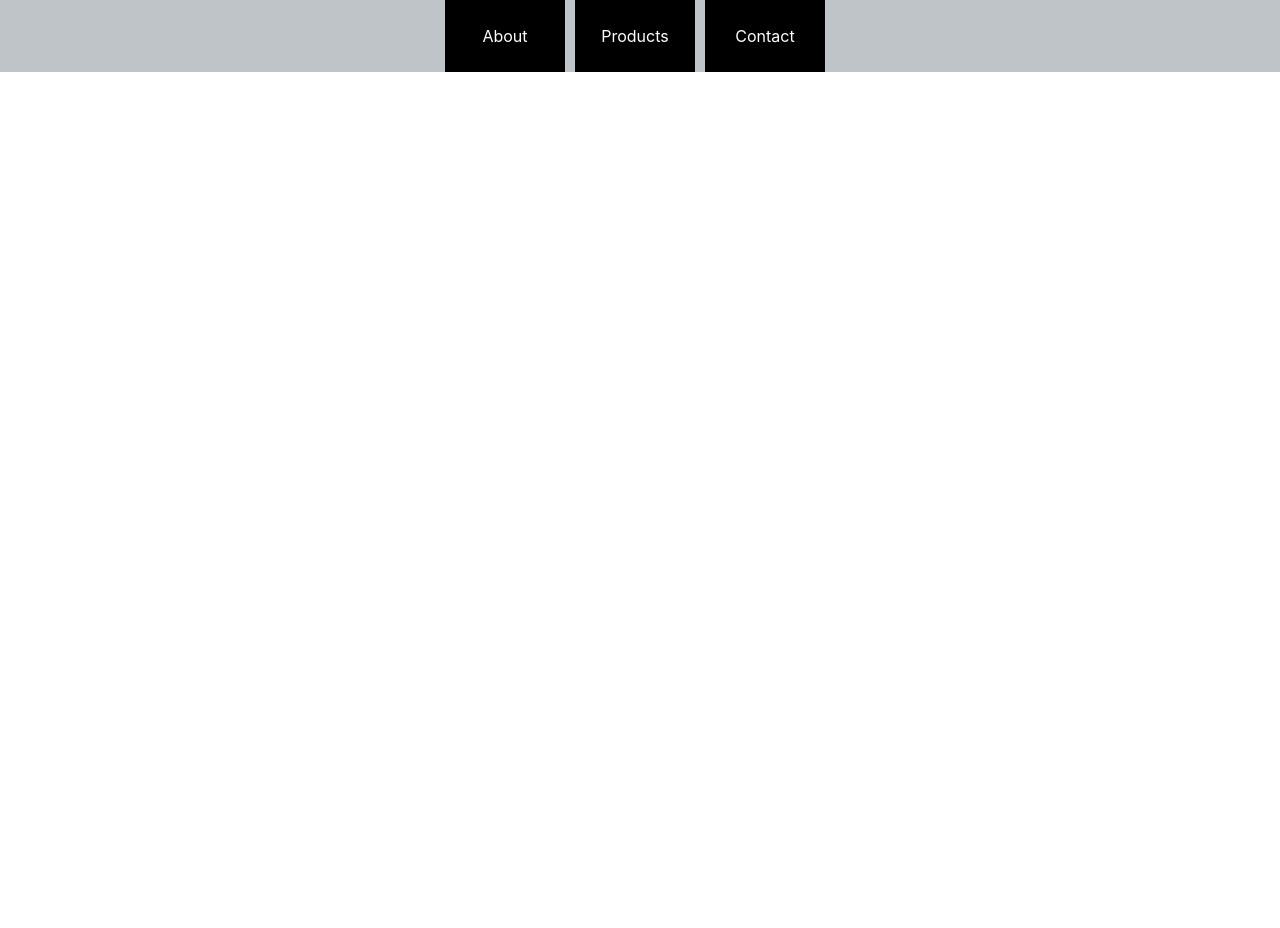
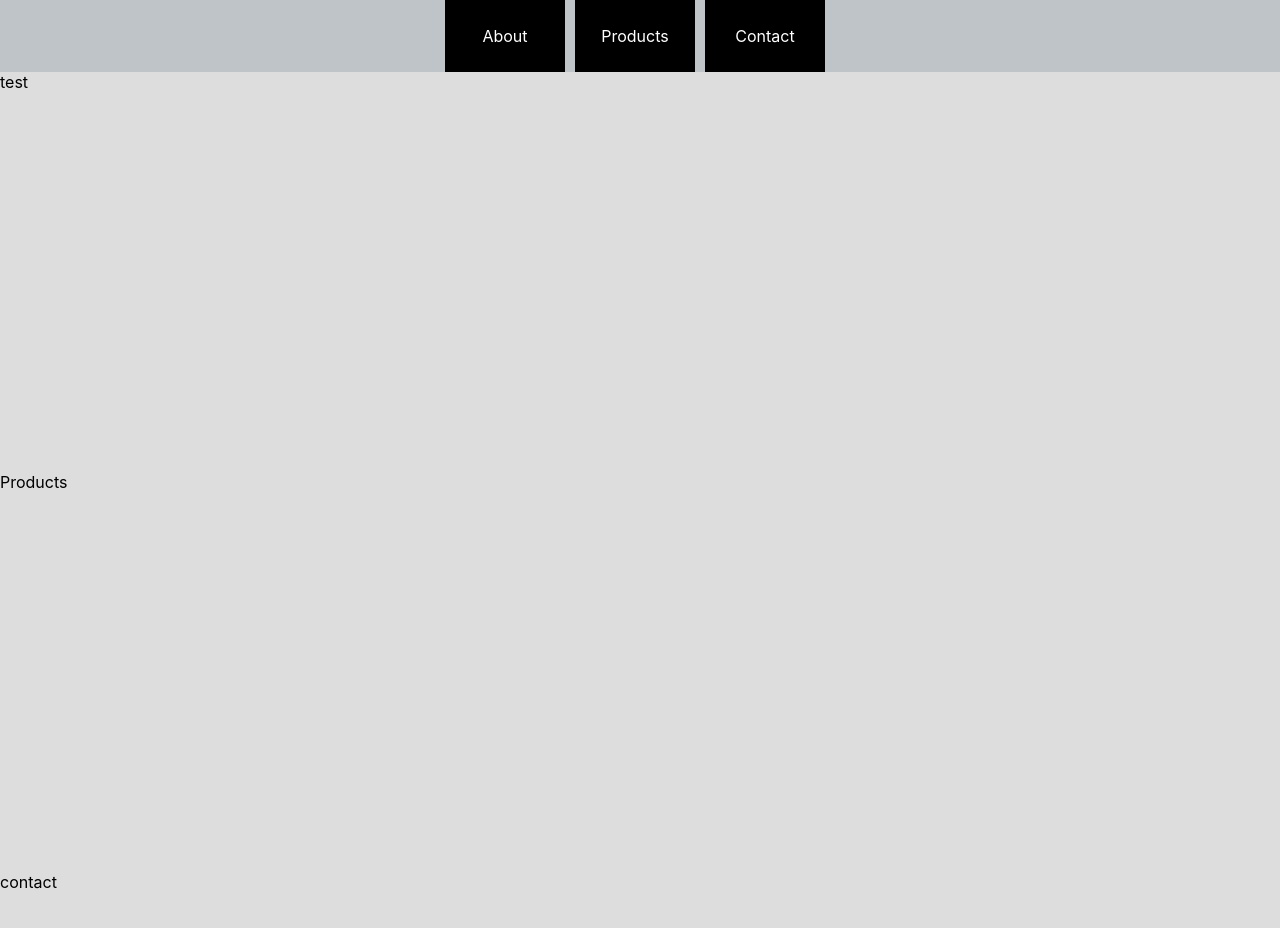
Before and after one commit to nkwtnb/portfolio, a React (Create React App) app: page / in a window 1280 px wide. Shown: the top 928 px of the page. Before the commit the page ends 800 px from the top, so only its background shows below. Built offline with nearby package versions, Linux system fonts and the light colour scheme.

Commit message:
各セクション枠組み追加

```diff
--- a/src/App.tsx
+++ b/src/App.tsx
@@ -1,26 +1,17 @@
-import React from 'react';
-import logo from './logo.svg';
 import './App.css';
 import Header from "./components/Header";
+import About from "./components/sections/About";
+import Products from "./components/sections/Products";
+import Contact from "./components/sections/Contact";
 
 function App() {
   return (
-    <div className="App">
-      <Header>
-        <img src={logo} className="App-logo" alt="logo" />
-        <p>
-          Edit <code>src/App.tsx</code> and save to reload.
-        </p>
-        <a
-          className="App-link"
-          href="https://reactjs.org"
-          target="_blank"
-          rel="noopener noreferrer"
-        >
-          Learn React
-        </a>
-      </Header>
-    </div>
+    <>
+      <Header />
+      <About />
+      <Products />
+      <Contact />
+    </>
   );
 }
 
--- a/src/components/Header.tsx
+++ b/src/components/Header.tsx
@@ -6,16 +6,17 @@ export default function Header(props: any) {
   const Header = styled.header`
     height: 72px;
     background-color: #1234;
+    text-align: center;
   `;
 
   return (
     <Header>
-        <HeaderItem url="#1" label="About"></HeaderItem>
-        <Spacer value={10}/>
-        <HeaderItem url="#2" label="Products"></HeaderItem>
-        <Spacer value={10}/>
-        <HeaderItem url="#3" label="Contact"></HeaderItem>
-        <Spacer value={10}/>
+      <HeaderItem url="#1" label="About"></HeaderItem>
+      <Spacer value={10} />
+      <HeaderItem url="#2" label="Products"></HeaderItem>
+      <Spacer value={10} />
+      <HeaderItem url="#3" label="Contact"></HeaderItem>
+      <Spacer value={10} />
     </Header>
   );
 }
--- /dev/null
+++ b/src/components/sections/About.tsx
@@ -0,0 +1,14 @@
+import styled from "styled-components";
+
+export default function About(props: any) {
+  const About = styled.section`
+    height: 400px;
+    background-color: #ddd;
+  `;
+
+  return (
+    <About>
+      test
+    </About>
+  );
+}
--- /dev/null
+++ b/src/components/sections/Contact.tsx
@@ -0,0 +1,14 @@
+import styled from "styled-components";
+
+export default function Contact(props: any) {
+  const Contact = styled.section`
+    height: 400px;
+    background-color: #ddd;
+  `;
+
+  return (
+    <Contact>
+      contact
+    </Contact>
+  );
+}
--- /dev/null
+++ b/src/components/sections/Products.tsx
@@ -0,0 +1,14 @@
+import styled from "styled-components";
+
+export default function Products(props: any) {
+  const Products = styled.section`
+    height: 400px;
+    background-color: #ddd;
+  `;
+
+  return (
+    <Products>
+      Products
+    </Products>
+  );
+}
```
